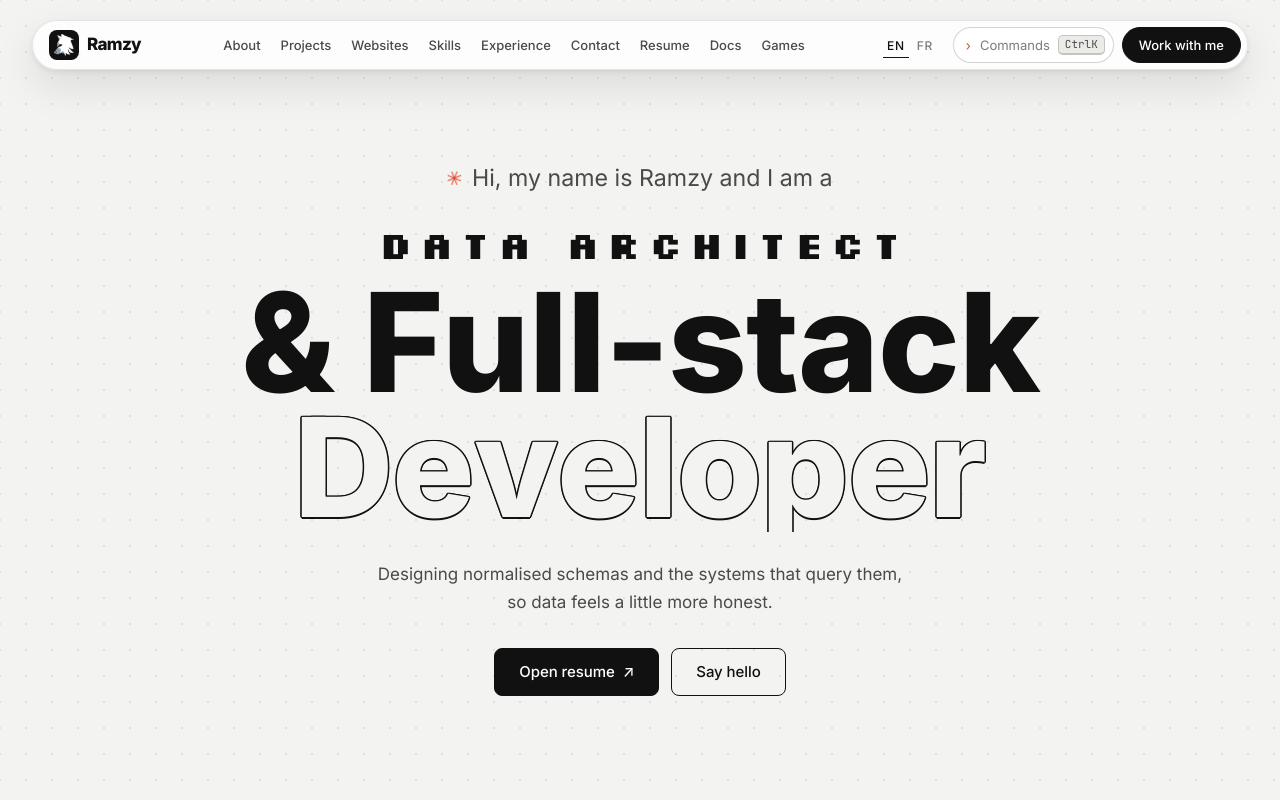
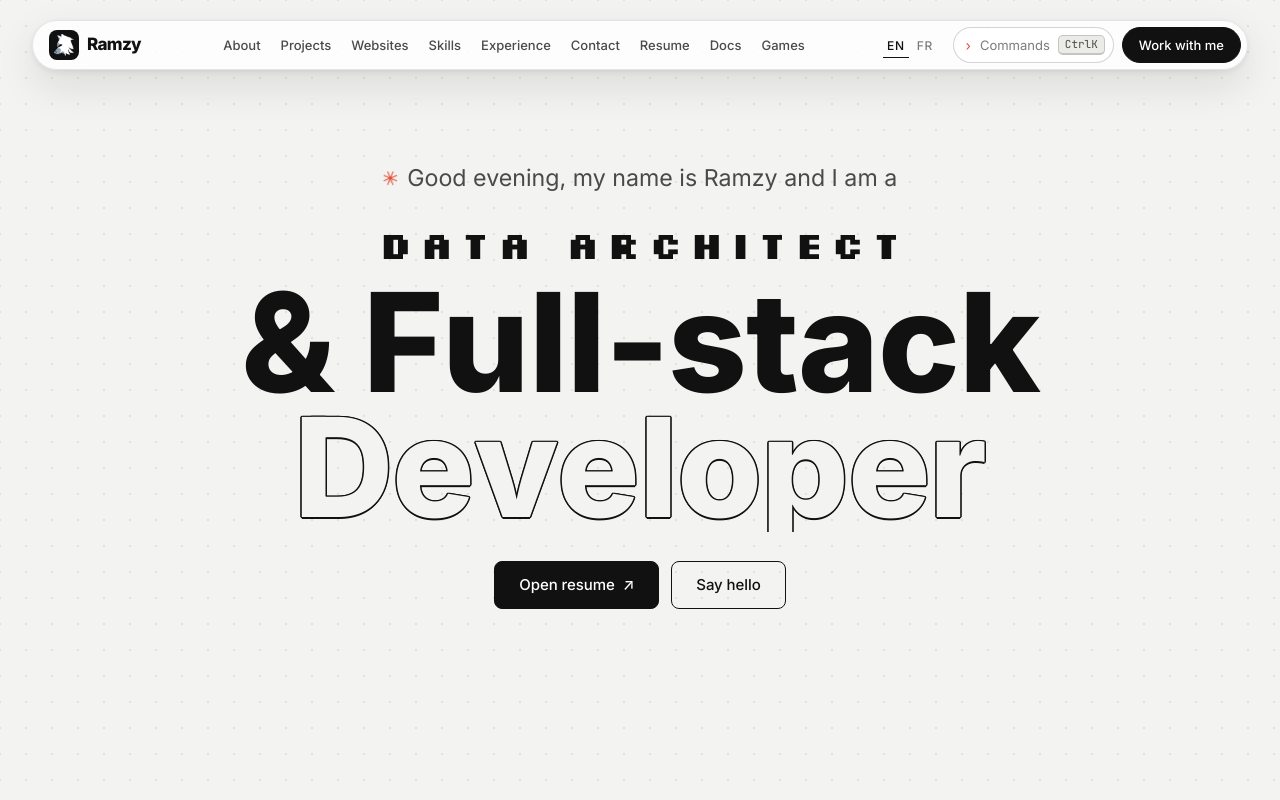
Before and after one commit to AlBarzi/Portfolio, a React (Vite) app: page / in a window 1280 px wide. Shown: the top 800 px of the page. Built offline with nearby package versions, Linux system fonts and the light colour scheme; no server answers; the HTML template or start-up script is replaced by a standard one.

Commit message:
Hero: time-based greeting (bonjour/bonsoir); remove hero and footer taglines

```diff
--- a/src/App.tsx
+++ b/src/App.tsx
@@ -21,7 +21,6 @@ const footerLinks = links.filter((link) => link.id !== "phone");
 const copy = {
   terminalKicker: { en: "The terminal", fr: "Le terminal" },
   note: { en: "psst, try typing", fr: "psst, essaie de taper" },
-  footerTagline: { en: "Data, made honest.", fr: "Des donnees honnetes." },
 } as const;
 
 const Page = () => {
@@ -86,7 +85,6 @@ const Page = () => {
       </main>
 
       <footer className="footer" data-reveal>
-        <p className="footer-tagline">{copy.footerTagline[lang]}</p>
         <p className="footer-copy">
           &copy; {new Date().getFullYear()} {profile.name}. {profile.location}.
         </p>
--- a/src/components/Hero.tsx
+++ b/src/components/Hero.tsx
@@ -6,14 +6,24 @@ import SplitText from "./SplitText";
 
 const stagger = (step: number) => ({ "--d": step } as CSSProperties);
 
+/** Salutation selon l'heure locale du visiteur. */
+const greetingFor = (lang: "en" | "fr") => {
+  const hour = new Date().getHours();
+  if (lang === "fr") return hour >= 18 || hour < 5 ? "Bonsoir" : "Bonjour";
+  if (hour >= 5 && hour < 12) return "Good morning";
+  if (hour >= 12 && hour < 18) return "Good afternoon";
+  return "Good evening";
+};
+
 /**
  * Hero d'affiche : intro, titre en trois lignes (pixel, plein, evide),
- * accroche, deux actions. Le pied editorial vit desormais en bas de
- * page (voir HeroFoot) : le hero reste epure et pleine hauteur.
+ * deux actions. Le pied editorial vit desormais en bas de page
+ * (voir HeroFoot) : le hero reste epure et pleine hauteur.
  */
 const Hero = () => {
   const { lang, runCommand } = useTerminalContext();
   const headline = profile.headline[lang];
+  const greeting = greetingFor(lang);
 
   const run = (id: string) => {
     void runCommand(id, { simulateTyping: true });
@@ -26,7 +36,7 @@ const Hero = () => {
         <span className="hero-wave" aria-hidden="true">
           &#10035;
         </span>
-        {profile.intro[lang]}
+        {greeting}, {profile.introRest[lang]}
       </p>
 
       {/* key={lang} : le titre rejoue son entree quand la langue change. */}
@@ -46,11 +56,7 @@ const Hero = () => {
         </span>
       </h1>
 
-      <p className="hero-tagline" style={stagger(1)}>
-        {profile.tagline[lang]}
-      </p>
-
-      <div className="hero-actions" style={stagger(2)}>
+      <div className="hero-actions" style={stagger(1)}>
         <button type="button" className="btn btn-solid" data-magnetic onClick={() => run("cv")}>
           <span className="btn-label">{lang === "en" ? "Open resume" : "Ouvrir le CV"}</span>
           <span className="btn-arrow" aria-hidden="true">
--- a/src/data/profile.ts
+++ b/src/data/profile.ts
@@ -44,9 +44,11 @@ export const profile = {
     en: "Hi, my name is Ramzy and I am a",
     fr: "Salut, je m'appelle Ramzy et je suis",
   },
-  tagline: {
-    en: "Designing normalised schemas and the systems that query them, so data feels a little more honest.",
-    fr: "Je concois des schemas normalises et les systemes qui les interrogent, pour des donnees un peu plus honnetes.",
+  /** Partie de l'intro apres la salutation (celle-ci est calculee selon
+   *  l'heure dans le hero). */
+  introRest: {
+    en: "my name is Ramzy and I am a",
+    fr: "je m'appelle Ramzy et je suis",
   },
 
   /** Resume du profil, repris du CV. */
--- a/src/styles/layout.css
+++ b/src/styles/layout.css
@@ -662,9 +662,9 @@
    =============================================================== */
 
 .footer {
-  display: grid;
-  grid-template-columns: 1fr auto 1fr;
+  display: flex;
   align-items: center;
+  justify-content: space-between;
   gap: var(--space-6);
   padding-top: var(--space-6);
   border-top: 1px solid var(--border);
@@ -672,14 +672,8 @@
   color: var(--text-muted);
 }
 
-.footer-tagline {
-  font-weight: 600;
-  color: var(--text-primary);
-  letter-spacing: var(--tracking-tight);
-}
-
 .footer-copy {
-  text-align: center;
+  color: var(--text-muted);
 }
 
 .footer-links {
@@ -800,8 +794,7 @@
   }
 
   .footer {
-    grid-template-columns: 1fr;
-    justify-items: center;
+    flex-direction: column;
     text-align: center;
     gap: var(--space-3);
   }
```
